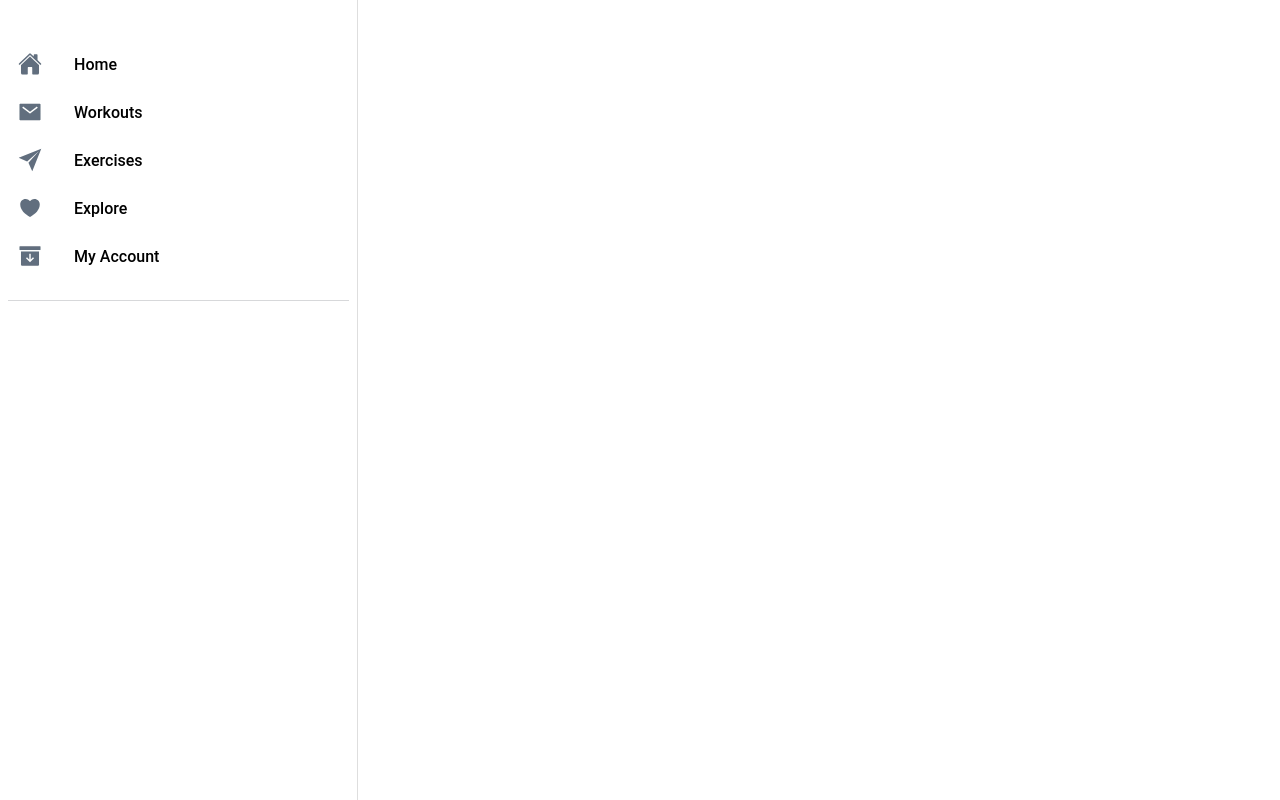
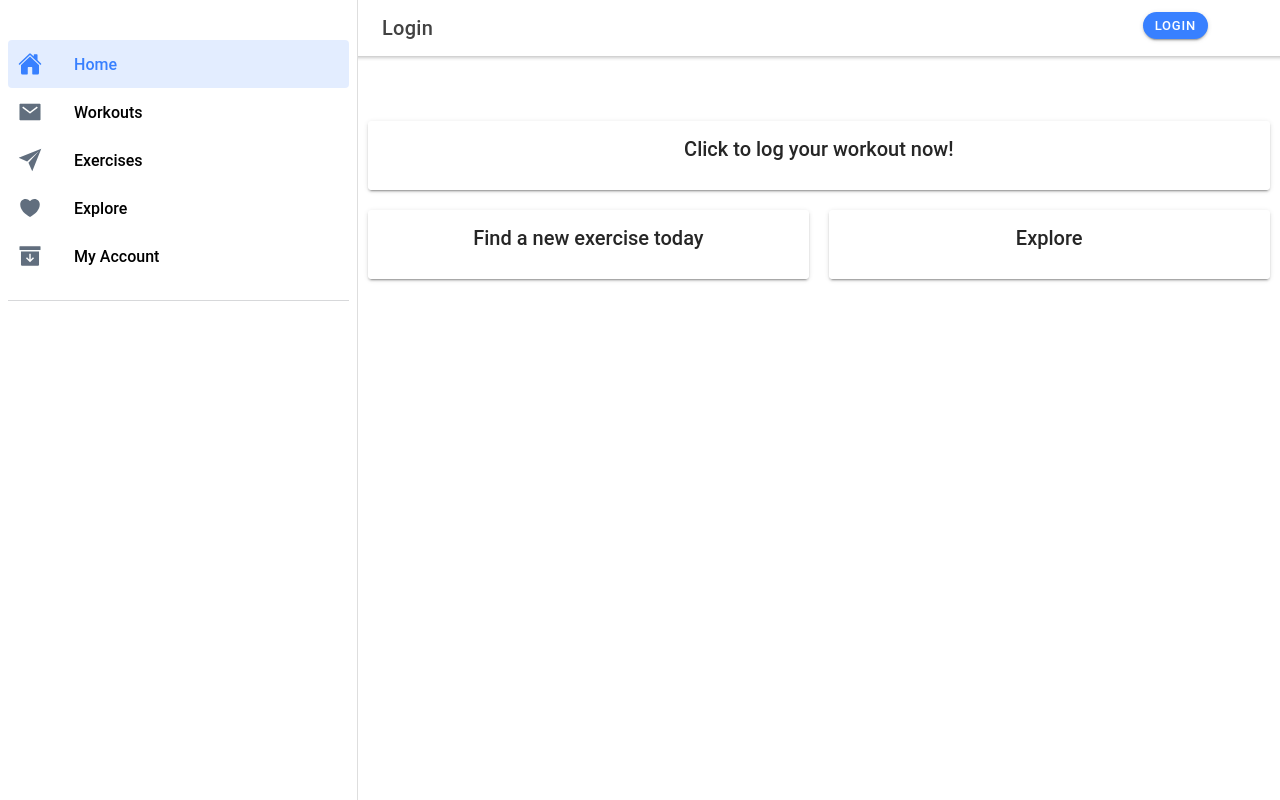
Before and after one commit to tgillam/workout-builder, a React (Create React App) app: page /home in a window 1280 px wide. Built offline with nearby package versions, Linux system fonts and the light colour scheme.

Commit message:
create initial home page

```diff
--- a/src/App.tsx
+++ b/src/App.tsx
@@ -1,5 +1,6 @@
 import Menu from './components/Menu';
 import Page from './pages/Page';
+import Home from './pages/Home/Home'
 import Login from './pages/Login/Login'
 import React from 'react';
 import { IonApp, IonRouterOutlet, IonSplitPane } from '@ionic/react';
@@ -34,8 +35,9 @@ const App: React.FC = () => {
           <Menu />
           <IonRouterOutlet id="main">
             <Route path = "/login" component={Login} exact />
+            <Route path="/home" component={Home} exact />
             <Route path="/page/:name" component={Page} exact />
-            <Redirect from="/" to="/page/Inbox" exact />
+            <Redirect from="/" to="/home" exact />
           </IonRouterOutlet>
         </IonSplitPane>
       </IonReactRouter>
--- /dev/null
+++ b/src/components/HomeContainer.css
@@ -0,0 +1,46 @@
+.container {
+    text-align: center;
+    position: absolute;
+    left: 0%;
+    right: 0%;
+    top: 25%;
+    transform: translateY(-50%);
+  }
+
+.container strong {
+    font-size: 20px;
+    line-height: 26px;
+}
+
+.container p {
+    font-size: 16px;
+    line-height: 22px;
+    color: #8c8c8c;
+    margin: 0;
+}
+
+.container a {
+    text-decoration: none;
+}
+
+.first-card {
+    /* text-align: center; */
+    position: absolute;
+    left: 0%;
+    top: 0%;
+    right: 50%;
+}
+.second-card {
+    /* text-align: center; */
+    position: absolute;
+    top: 25%;
+    left: 50%;
+    right: 0%;
+}
+.third-card {
+    /* text-align: center; */
+    position: absolute;
+    bottom: 100%;
+    left: 0%;
+    right: 0%;
+}
--- /dev/null
+++ b/src/components/HomeContainer.tsx
@@ -0,0 +1,45 @@
+import React, { useState } from 'react';
+import './HomeContainer.css';
+// import Cookies from 'js-cookie';
+import { IonCard, IonCardHeader, IonCardTitle, IonCardContent, IonButton, IonItem, IonInput, IonLabel } from '@ionic/react';
+import { useHistory } from 'react-router-dom'
+
+
+interface ContainerProps {
+  name: string;
+}
+
+const HomeContainer: React.FC<ContainerProps> = () => {
+    const history = useHistory();
+
+  return (
+    <div className="container">
+    <IonCard button={ true } onClick={ () => history.push(`/page/exercises`)} className="first-card">
+            <IonCardHeader>
+              <IonCardTitle>Find a new exercise today</IonCardTitle>
+            </IonCardHeader>
+          <IonCardContent>
+          </IonCardContent>
+    </IonCard>
+    <IonCard button={ true } onClick={ () => history.push(`/page/explore`)} className="second-card">
+            <IonCardHeader>
+              <IonCardTitle>Explore</IonCardTitle>
+            </IonCardHeader>
+
+          <IonCardContent>
+          </IonCardContent>
+    </IonCard>
+    <IonCard button={ true } onClick={ () => history.push(`/page/workouts`)} className="third-card">
+            <IonCardHeader>
+              <IonCardTitle>Click to log your workout now!</IonCardTitle>
+            </IonCardHeader>
+
+          <IonCardContent>
+          </IonCardContent>
+    </IonCard>
+  </div>
+
+  );
+};
+
+export default HomeContainer;
--- a/src/components/Menu.tsx
+++ b/src/components/Menu.tsx
@@ -23,7 +23,7 @@ interface AppPage {
 const appPages: AppPage[] = [
   {
     title: 'Home',
-    url: '/page/home',
+    url: '/home',
     iosIcon: home,
     mdIcon: home
   },
--- /dev/null
+++ b/src/pages/Home/Home.tsx
@@ -0,0 +1,26 @@
+import React from "react";
+import { IonButtons, IonContent, IonHeader, IonMenuButton, IonPage, IonTitle, IonToolbar } from '@ionic/react';
+import HomeContainer from '../../components/HomeContainer'
+import Header from "../../components/Header"
+
+
+
+const Home: React.FC = () => {
+
+  return (
+    <IonPage>
+      <Header name="Login"/>
+      <IonContent fullscreen>
+        <IonHeader collapse="condense">
+          <IonToolbar>
+            <IonTitle size="large"></IonTitle>
+          </IonToolbar>
+        </IonHeader>
+        <HomeContainer name="Login" />
+
+      </IonContent>
+    </IonPage>
+  );
+}
+
+export default Home;
```
